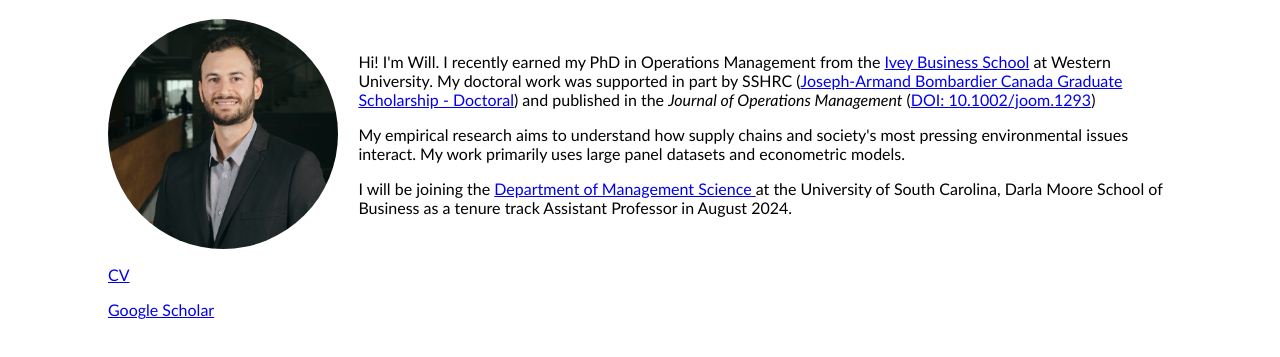
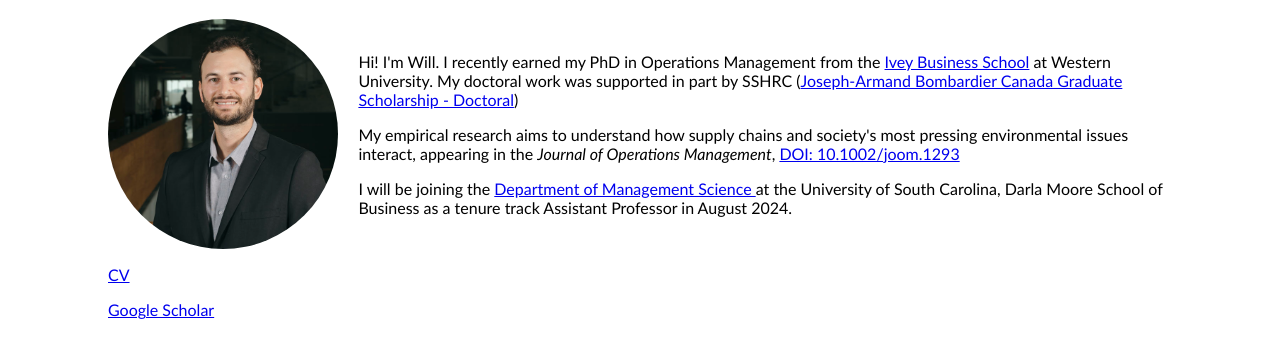
Before and after one commit to williamdiebel/williamdiebel.github.io, a plain HTML site: page index.html in a window 1280 px wide. Shown: the part 171-528 px from the top of the page. Drawn offline with Linux system fonts and the light colour scheme.

Commit message:
Updating links2

```diff
--- a/index.html
+++ b/index.html
@@ -54,8 +54,8 @@
     <div class="profile-container">
         <img src="/images/PhD_Photos_Profiles_028.jpg" alt="William Diebel">
         <div class="profile-text">
-            <p>Hi! I'm Will. I recently earned my PhD in Operations Management from the <a href="https://www.ivey.uwo.ca">Ivey Business School</a> at Western University. My doctoral work was supported in part by SSHRC (<a href="https://www.nserc-crsng.gc.ca/Students-Etudiants/PG-CS/CGSD-BESCD_eng.asp">Joseph-Armand Bombardier Canada Graduate Scholarship - Doctoral</a>) and published in the <i>Journal of Operations Management</i> (<a href="https://onlinelibrary.wiley.com/doi/full/10.1002/joom.1293">DOI: 10.1002/joom.1293</a>)</p>
-            <p>My empirical research aims to understand how supply chains and society's most pressing environmental issues interact. My work primarily uses large panel datasets and econometric models.</p>
+            <p>Hi! I'm Will. I recently earned my PhD in Operations Management from the <a href="https://www.ivey.uwo.ca">Ivey Business School</a> at Western University. My doctoral work was supported in part by SSHRC (<a href="https://www.nserc-crsng.gc.ca/Students-Etudiants/PG-CS/CGSD-BESCD_eng.asp">Joseph-Armand Bombardier Canada Graduate Scholarship - Doctoral</a>)</p>
+            <p>My empirical research aims to understand how supply chains and society's most pressing environmental issues interact, appearing in the <i>Journal of Operations Management</i>, <a href="https://onlinelibrary.wiley.com/doi/full/10.1002/joom.1293">DOI: 10.1002/joom.1293</a></p>
             <p>I will be joining the <a href="https://sc.edu/study/colleges_schools/moore/study/management_science/index.php"> Department of Management Science </a> at the University of South Carolina, Darla Moore School of Business as a tenure track Assistant Professor in August 2024.</p>
         </div>
     </div>
```
